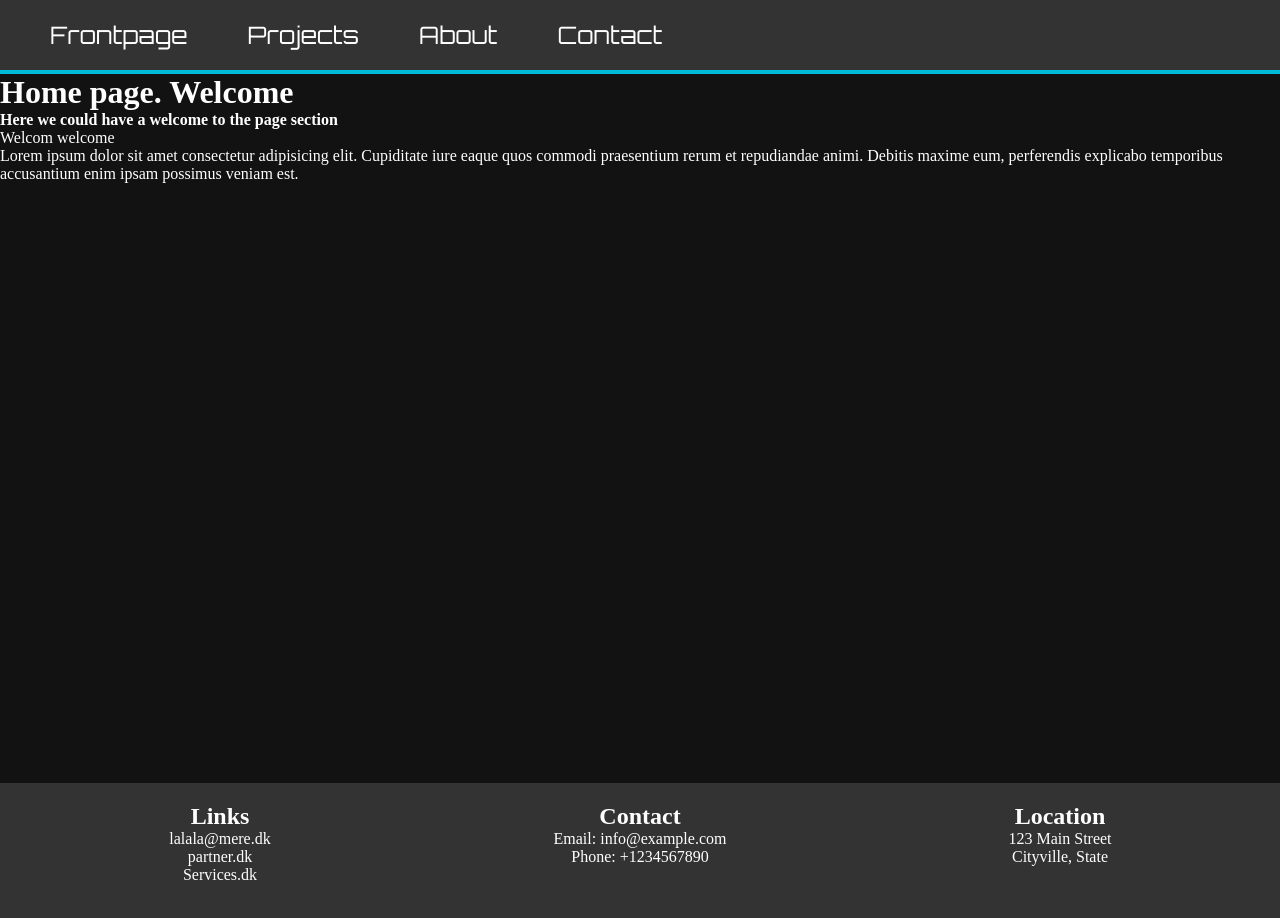
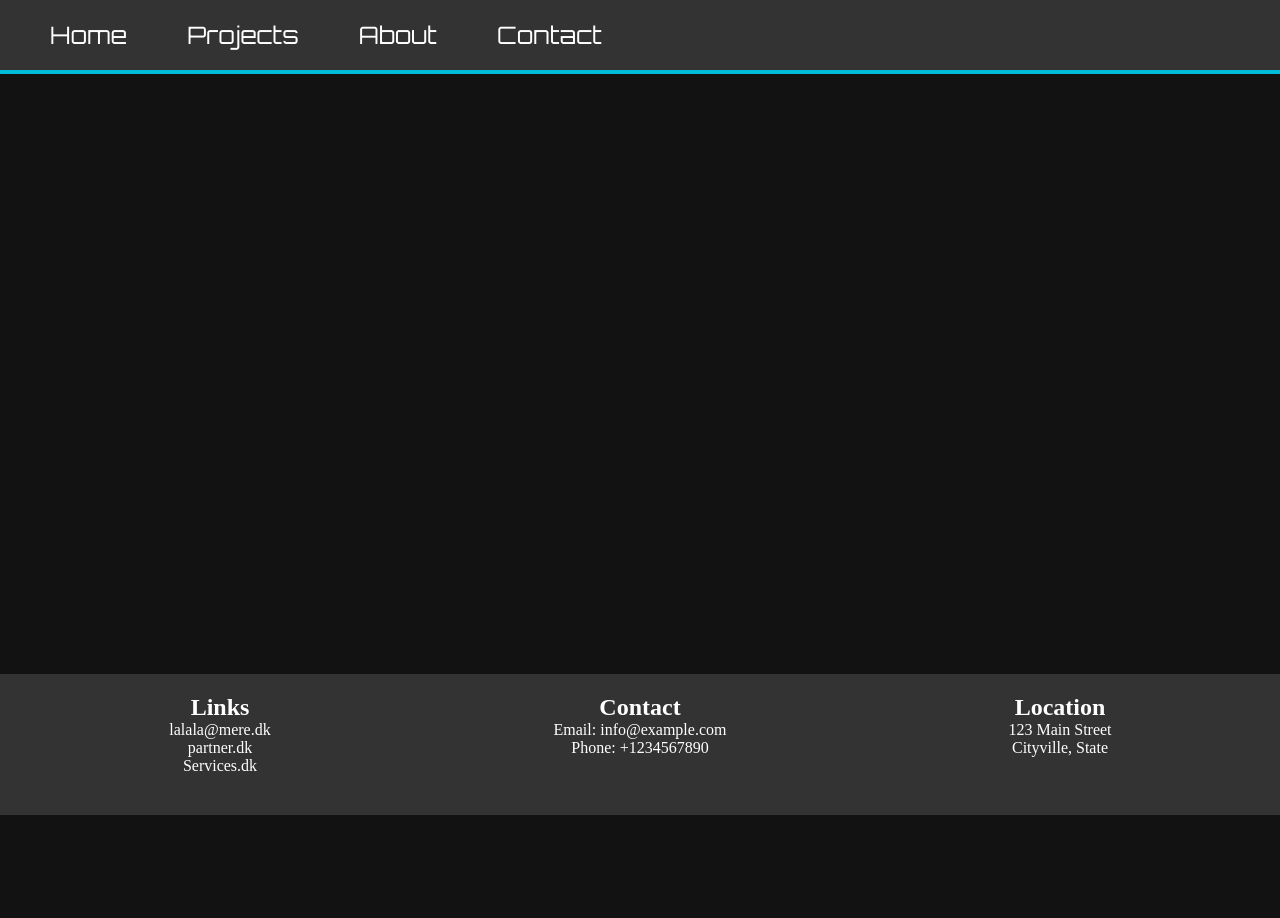
Before and after one commit to Eon4/ReactPortCharlie, a React (Vite) app in the folder onepageP/: page / in a window 1280 px wide. Shown: the top 918 px of the page. After the commit the page ends 815 px from the top, so only its background shows below. Built offline with nearby package versions, Linux system fonts and the light colour scheme.

Commit message:
Update 2 - Changed into one page
- Changed into a one page project.
- Added Cards for Projects.

```diff
--- a/onepageP/package.json
+++ b/onepageP/package.json
@@ -12,6 +12,7 @@
   "dependencies": {
     "react": "^18.2.0",
     "react-dom": "^18.2.0",
+    "react-router-dom": "^6.22.3",
     "sass": "^1.75.0"
   },
   "devDependencies": {
--- a/onepageP/src/App.jsx
+++ b/onepageP/src/App.jsx
@@ -1,26 +1,13 @@
  //App file
-import { BrowserRouter, Route, Routes } from "react-router-dom";
-import { MainLayout } from "./layout/MainLayout";
-import { Frontpage } from "./pages/FrontPage/FrontPage";
-import { AboutPage } from "./pages/About/AboutPage";
-import { Projects } from "./pages/Projects/Projects";
-import { Contact } from "./pages/Contact/Contact";
-// import { NotFoundPage } from "./pages/NotFoundPage";
+ import { useState } from 'react'
+import { MainPage } from "./pages/MainPage/MainPage";
+
 
 function App() {
+
   return (
-      <BrowserRouter>
-        <Routes>
-          <Route path="/" element={<MainLayout/>}>
-            <Route index element={<Frontpage/>}/>
-            <Route path="/projects" element={<Projects/>}/>
-            <Route path="/about" element={<AboutPage/>}/>
-            <Route path="/contact" element={<Contact/>}/>
-            {/* <Route path="*" element={<NotFoundPage/>}/> */}
-          </Route>
-        </Routes>
-      </BrowserRouter>
-  );
+      <MainPage/>
+  )
 }
 
-export default App;
+export default App
--- a/onepageP/src/components/Navigation/Nav.jsx
+++ b/onepageP/src/components/Navigation/Nav.jsx
@@ -5,24 +5,20 @@ import { Link } from 'react-router-dom';
 
 export const Navigation = () => {
 
-    useEffect(() => {
-        console.log("Navigation Component has Mounted")
-        return (
-            () => {
-                console.log("Navigation Component has Un-Mounted")
-            }
-        )
-    }, [])
+    const navItems = [
+        { route: "Home" },
+        { route: "Projects" },
+        { route: "About" },
+        { route: "Contact" },
+      ];
 
-    return (
+      return (
         <nav className={style.navStyle}>
-            <div>
-                <Link to="/">Frontpage</Link>
-                <Link to="/projects">Projects</Link>
-                <Link to="/about">About</Link>
-                <Link to="/contact">Contact</Link>
-
-            </div>
+          <div>
+            {navItems.map((item, i) => {
+              return <a key={i}>{item.route}</a>;
+            })}
+          </div>
         </nav>
-    )
-}
+      );
+    };
--- a/onepageP/src/pages/FrontPage/FrontPage.jsx
+++ /dev/null
@@ -1,29 +0,0 @@
-
-import {useEffect } from "react";
-import { ContentSection } from "../../components/ContentSection/ContentSection";
-
-export const Frontpage = () => {
-
-  // Eksempel der viser Mount / unmount logik
-  useEffect(() => {
-    console.log("Home Page Component has Mounted")
-    return (
-        () => {
-            console.log("Home Page Component has Un-Mounted")
-        }
-    )
-}, [])
-
-  return (
-    <ContentSection title="Home page. Welcome">
-      <h4>Here we could have a welcome to the page section</h4>
-      <p>Welcom welcome</p>
-      <p>
-        Lorem ipsum dolor sit amet consectetur adipisicing elit. Cupiditate iure
-        eaque quos commodi praesentium rerum et repudiandae animi. Debitis
-        maxime eum, perferendis explicabo temporibus accusantium enim ipsam
-        possimus veniam est.
-      </p>
-    </ContentSection>
-  );
-};
--- /dev/null
+++ b/onepageP/src/pages/MainPage/MainPage.jsx
@@ -0,0 +1,16 @@
+//MainPage.jsx
+
+import { Navigation } from "../../components/Navigation/Nav";
+// import { Header } from '../../components/Header';
+import { Footer } from '../../components/Footer/Footer';
+
+export const MainPage = () => {
+    return (
+      <>
+        <Navigation />
+        {/* <Header/> */}
+        <Footer/>
+
+      </>
+    );
+  };
```
Also changed, not shown: onepageP/src/components/ProjectCards/ProjectCards.jsx (added), 1 other file (tests, documents, lock files or other folders).
